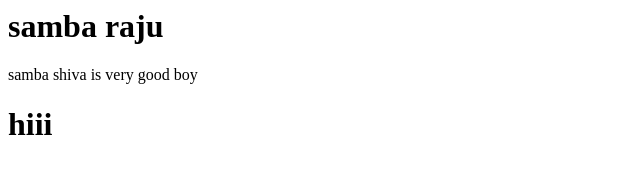
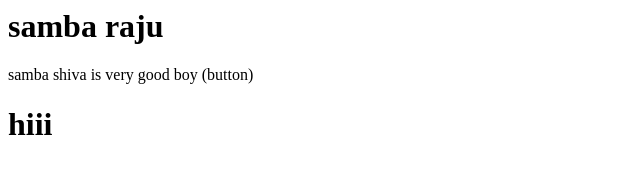
Before and after one commit to samba38/MockCompanyChaeck, a plain HTML site: page index.html in a window 1280 px wide. Shown: the full height of the page, 0-640 px from the left. Drawn offline with Linux system fonts and the light colour scheme.

```diff
--- a/index.html
+++ b/index.html
@@ -1,5 +1,5 @@
 <div>
     <h1>samba raju</h1>
-    <p>samba shiva is very good boy</p>
+    <p>samba shiva is very good boy (button)</p>
     <h1>hiii</h1>
 </div>
```
